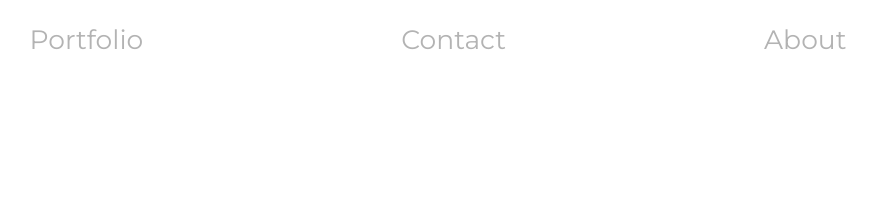
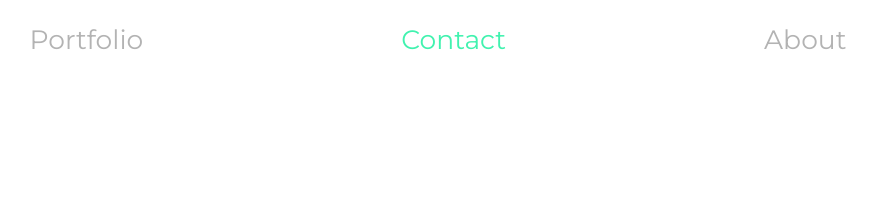
Before and after one commit to Elunn/elliot-lunn-old-portfolio, a Jekyll site: the page built from contact.html, in a window 1280 px wide. Shown: the top 220 px of the page, without its empty margins (202-1080 px from the left). Built offline with Jekyll 4.4.1, drawn with Linux system fonts in a browser that asks for light colours; nearby versions of some CDN libraries; Markdown is read by kramdown in place of the engine named in the settings.

Commit message:
current page colour

```diff
--- a/_includes/nav.html
+++ b/_includes/nav.html
@@ -9,9 +9,9 @@
                     </div>
                 <ul>
                     <div class="nav">
-                        <li class="port"><a href="https://www.behance.net/elunn" target="_blank" class="item">Portfolio</a></li><hr>
-                        <li><a href="{{site.baseurl}}contact.html" class="item">Contact</a></li><hr>
-                        <li><a href="{{site.baseurl}}about.html" class="item">About</a></li>
+                        <li class="item"><a href="https://www.behance.net/elunn" target="_blank">Portfolio</a></li><hr>
+                        <li class="item"><a href="{{site.baseurl}}contact.html"  class="{% if page.url == '/contact.html' %}current{% endif %}">Contact</a></li><hr>
+                        <li class="item"><a href="{{site.baseurl}}about.html" class="{% if page.url == '/about.html' %}current{% endif %}">About</a></li>
                     </div>
                 </ul>
             </nav>
--- a/css/styles.css
+++ b/css/styles.css
@@ -67,6 +67,10 @@ nav hr {
 
 nav a {
     text-decoration: none;
+}
+
+nav .current {
+    color: #41f2af;
 }
 
 #menu-icon {
```
